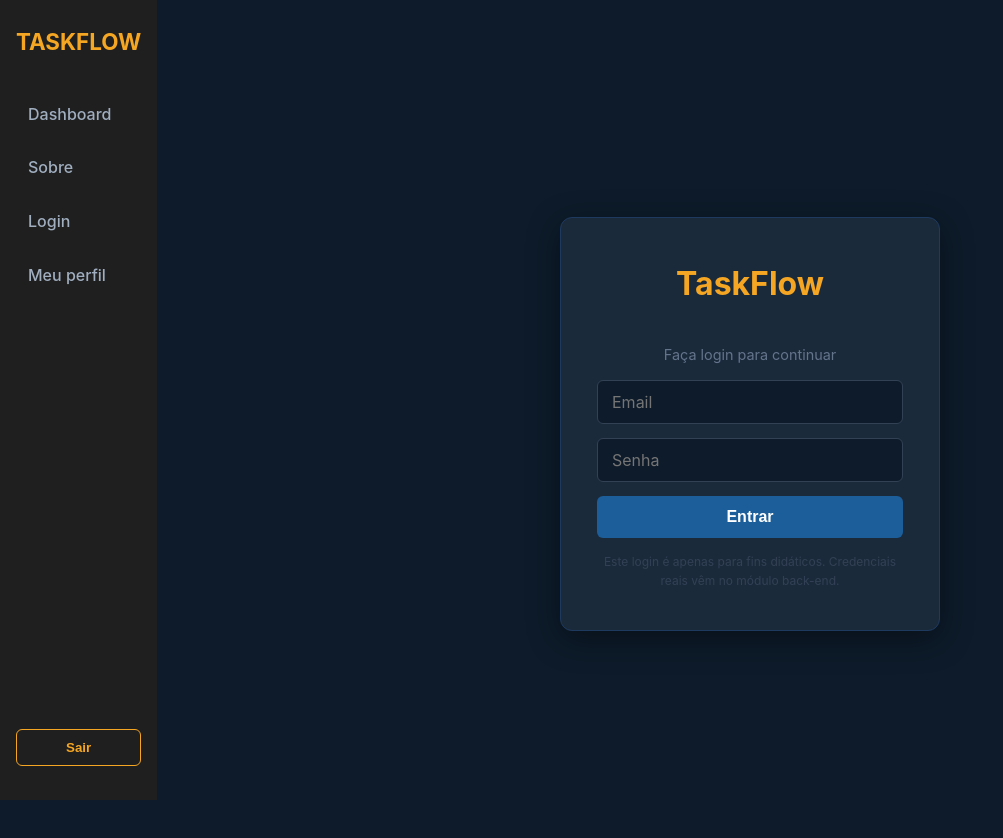
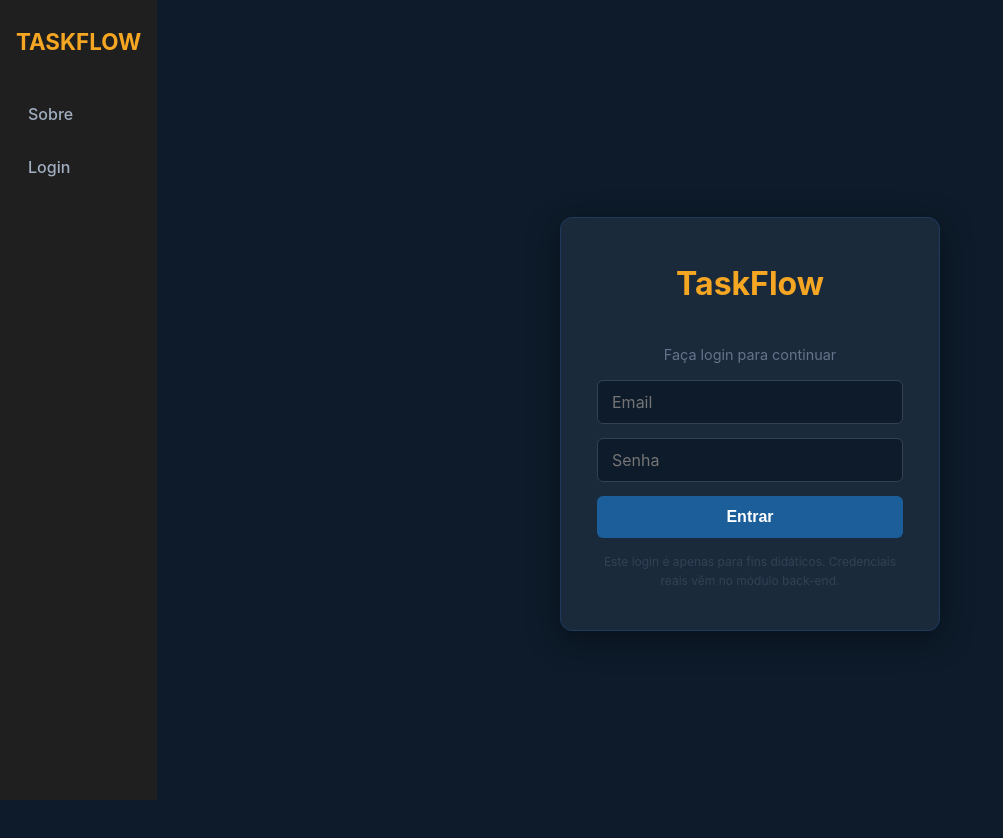
Before and after one commit to marianasmoura7-dotcom/taskflow, a React (Vite) app: page /login in a window 1280 px wide. Shown: the top 838 px of the page, without its empty margins (0-1003 px from the left). Built offline with nearby package versions, Linux system fonts and the light colour scheme.

Commit message:
politica de cors

```diff
--- a/src/api.js
+++ b/src/api.js
@@ -1,5 +1,5 @@
 import axios from 'axios';
-const api = axios.create({ baseURL: 'http://localhost:3000' });
+const api = axios.create({ baseURL: 'https://bank-end-three.vercel.app' });
 api.interceptors.request.use(config => {
     const token = localStorage.getItem('token');
     if (token)
--- a/src/components/sidebar.jsx
+++ b/src/components/sidebar.jsx
@@ -4,7 +4,7 @@ import { useAuth } from '../contexts/AuthContext';
 
 
 function Sidebar() {
-  const { login, logout, cidade } = useAuth();
+  const { token, logout, cidade } = useAuth();
   const linkClass = ({ isActive }) =>
     isActive ? styles.link + ' ' + styles.ativo : styles.link;
 
@@ -17,18 +17,18 @@ function Sidebar() {
       {/*  */}
       <div className={styles.logo}> <h1>TaskFlow</h1> </div>
       <nav className={styles.nav}>
-        {login && <NavLink to='/' className={linkClass}>Dashboard</NavLink>}
+        {token && <NavLink to='/' className={linkClass}>Dashboard</NavLink>}
 
         <NavLink to='/sobre' className={linkClass}>Sobre</NavLink>
         {cidade && cidade !== '-' && (
           <span className={styles['badge-cidade']}>📍{cidade}</span>)}
 
         {logout && (<NavLink to='/login' className={linkClass}>Login</NavLink>)}
-        {login && <NavLink to='/perfil' className={linkClass}>Meu perfil</NavLink>}
+        {token && <NavLink to='/perfil' className={linkClass}>Meu perfil</NavLink>}
 
         {/* <span className={styles['btnLogout']}>\ {login &&   <span className={styles['btnLogout']}>  </span>}  */}
 
-        {login && (<button className={styles.btnLogout} onClick={() => { alert('você saiu do taskFlow'); logout() }} >Sair</button>)}
+        {token && (<button className={styles.btnLogout} onClick={() => { alert('você saiu do taskFlow'); logout() }} >Sair</button>)}
       </nav>
     </aside>
 
```
